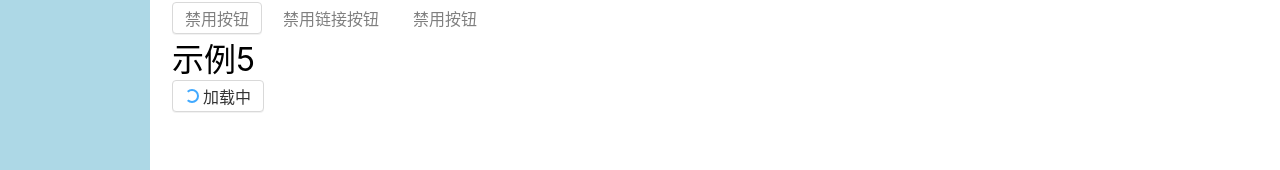
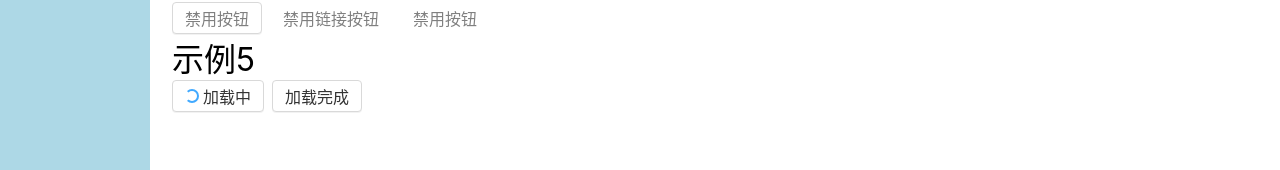
Before and after one commit to lanmoxia/bugar-ui, a Vue app: page /#/doc/button in a window 1280 px wide. Shown: the part 554-724 px from the top of the page. Built offline with nearby package versions, Linux system fonts and the light colour scheme.

Commit message:
基本完善 Button 组件

```diff
--- a/src/components/ButtonDemo.vue
+++ b/src/components/ButtonDemo.vue
@@ -48,6 +48,7 @@
     <Button theme="text" disabled>禁用按钮</Button>
     <h1>示例5</h1>
     <Button loading>加载中</Button>
+    <Button>加载完成</Button>
   </div>
 </template>
 <script lang="ts">
```
